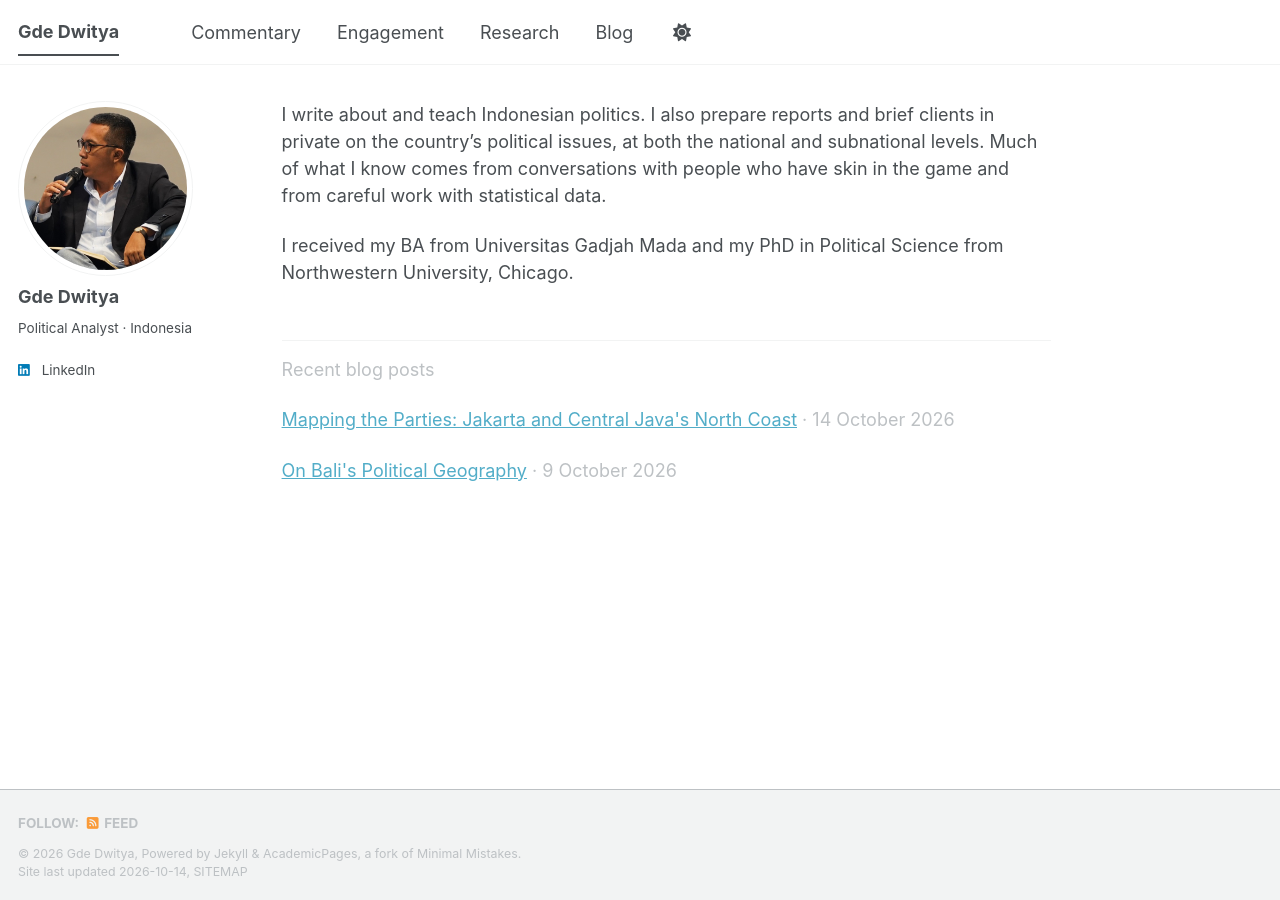
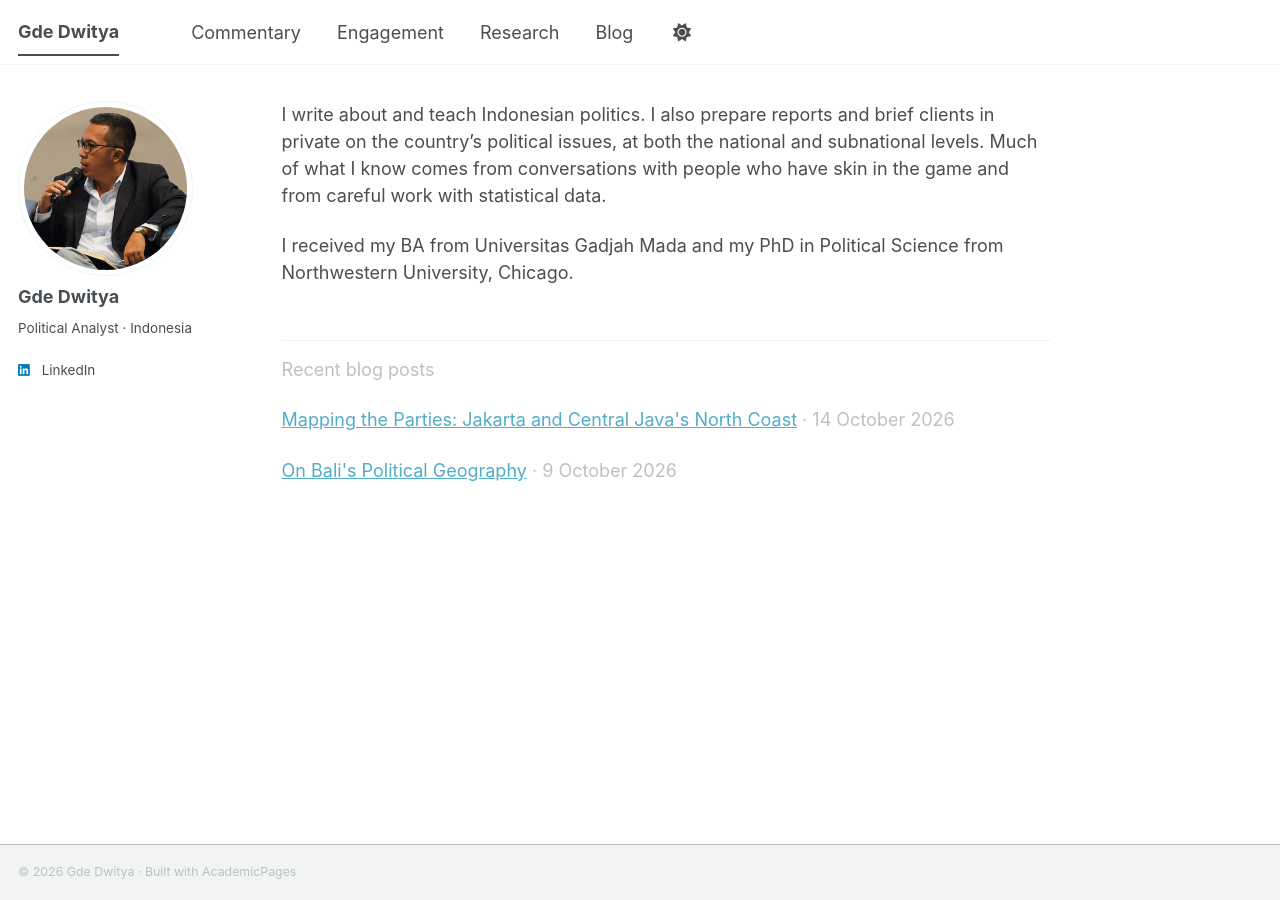
Before and after one commit to gddwty/gddwty.github.io, a Jekyll site: the page built from _pages/about.md, in a window 1280 px wide. Built offline with Jekyll 4.4.1, drawn with Linux system fonts in a browser that asks for light colours; a style sheet for code colours, icons or effects is not loaded.

Commit message:
footer redesigned

```diff
--- a/_config.yml
+++ b/_config.yml
@@ -118,7 +118,7 @@ staticman:
       options:
         format           : "iso8601" # "iso8601" (default), "timestamp-seconds", "timestamp-milliseconds"
 atom_feed:
-  hide                   : false     # change to true to hide the RSS feed in the footer
+  hide                   : true      # change to true to hide the RSS feed in the footer
   path                   : # blank (default) uses feed.xml
 
 
--- a/_includes/footer.html
+++ b/_includes/footer.html
@@ -20,6 +20,5 @@
 {% endif %}
 
 <div class="page__footer-copyright">
-  &copy; {{ site.time | date: '%Y' }} {{ site.name | default: site.title }}, {{ site.data.ui-text[site.locale].powered_by | default: "Powered by" }} <a href="https://jekyllrb.com" rel="nofollow">Jekyll</a> &amp; <a href="https://github.com/academicpages/academicpages.github.io">AcademicPages</a>, a fork of <a href="https://mademistakes.com/work/minimal-mistakes-jekyll-theme/" rel="nofollow">Minimal Mistakes</a>.<br />
-  Site last updated {{ "now" | date: '%Y-%m-%d' }}, <a href="/sitemap/" style="text-transform: uppercase;">{{ site.data.ui-text[site.locale].site_map | default: "Sitemap" }}</a>
+  &copy; {{ site.time | date: '%Y' }} {{ site.name | default: site.title }} &middot; Built with <a href="https://github.com/academicpages/academicpages.github.io" target="_blank" rel="noopener">AcademicPages</a>
 </div>
```
